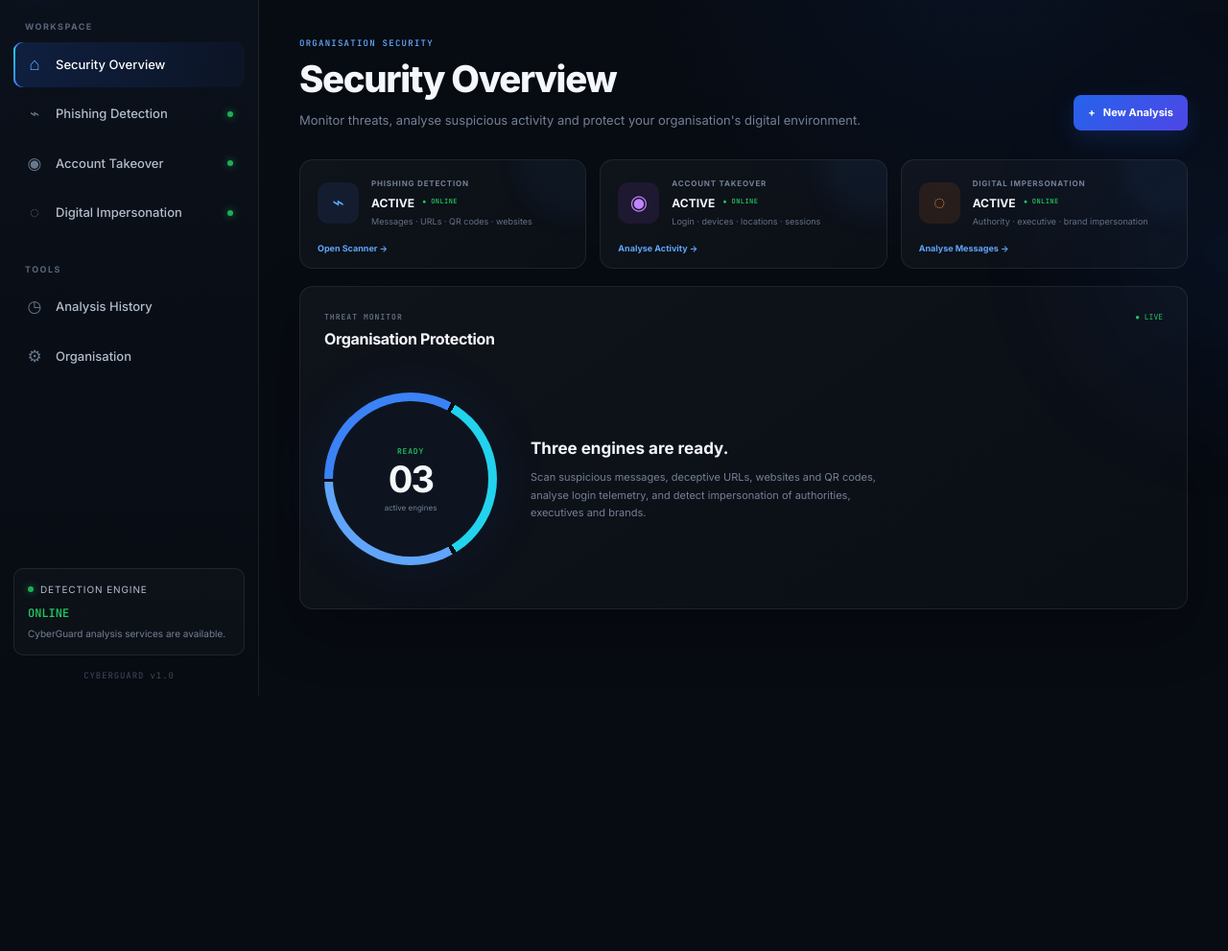
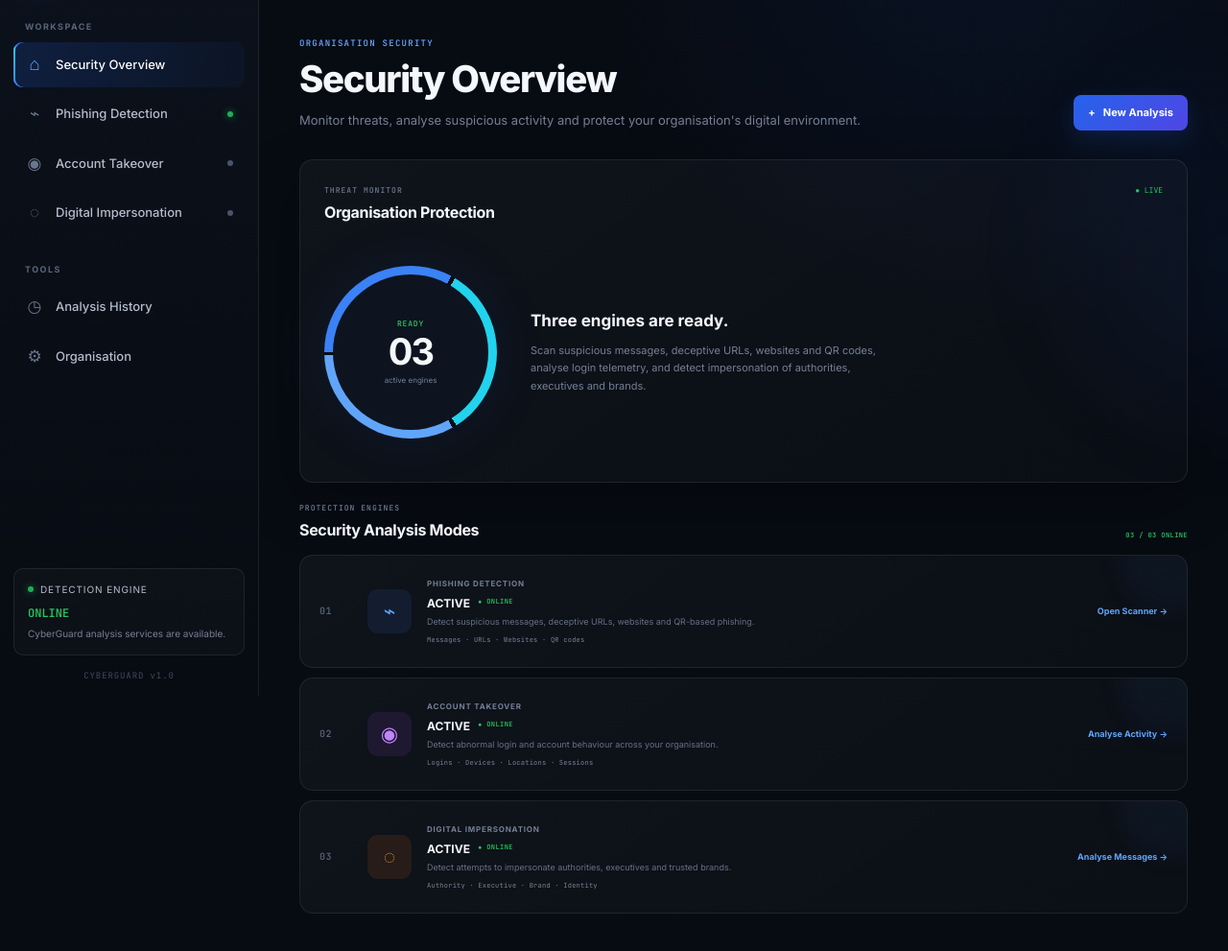
Before and after one commit to NomzaZulu/cyber1, a website: page index.html in a window 1280 px wide. Shown: the part 75-1066 px from the top of the page at 96% size. Before the commit the page ends 808 px from the top, so only its background shows below. Drawn offline with Linux system fonts and the light colour scheme.

Commit message:
Update index.html

```diff
--- a/index.html
+++ b/index.html
@@ -86,7 +86,7 @@
                 >
                     <span class="nav-icon">◉</span>
                     <span>Account Takeover</span>
-                    <span class="nav-status live"></span>
+                    <span class="nav-status upcoming"></span>
                 </button>
 
                 <button
@@ -95,7 +95,7 @@
                 >
                     <span class="nav-icon">◌</span>
                     <span>Digital Impersonation</span>
-                    <span class="nav-status live"></span>
+                    <span class="nav-status upcoming"></span>
                 </button>
 
             </div>
@@ -250,120 +250,6 @@
                             <span>+</span>
                             New Analysis
                         </button>
-
-                    </div>
-
-
-                    <!-- Security Summary -->
-
-                    <div class="summary-grid">
-
-                        <div
-                            class="summary-card engine-summary-card"
-                            data-view-target="phishing"
-                            role="button"
-                            tabindex="0"
-                            aria-label="Open Phishing Detection"
-                        >
-
-                            <div class="summary-icon blue">
-                                ⌁
-                            </div>
-
-                            <div class="summary-info">
-
-                                <span class="summary-label">
-                                    PHISHING DETECTION
-                                </span>
-
-                                <div class="summary-status-row">
-                                    <strong>ACTIVE</strong>
-                                    <span class="summary-online">● ONLINE</span>
-                                </div>
-
-                                <small>
-                                    Messages · URLs · QR codes · websites
-                                </small>
-
-                            </div>
-
-                            <span class="summary-action">
-                                Open Scanner →
-                            </span>
-
-                        </div>
-
-
-                        <div
-                            class="summary-card engine-summary-card"
-                            data-view-target="takeover"
-                            role="button"
-                            tabindex="0"
-                            aria-label="Open Account Takeover Detection"
-                        >
-
-                            <div class="summary-icon purple">
-                                ◉
-                            </div>
-
-                            <div class="summary-info">
-
-                                <span class="summary-label">
-                                    ACCOUNT TAKEOVER
-                                </span>
-
-                                <div class="summary-status-row">
-                                    <strong>ACTIVE</strong>
-                                    <span class="summary-online">● ONLINE</span>
-                                </div>
-
-                                <small>
-                                    Login · devices · locations · sessions
-                                </small>
-
-                            </div>
-
-                            <span class="summary-action">
-                                Analyse Activity →
-                            </span>
-
-                        </div>
-
-
-                        <div
-                            class="summary-card engine-summary-card"
-                            data-view-target="impersonation"
-                            role="button"
-                            tabindex="0"
-                            aria-label="Open Digital Impersonation Detection"
-                        >
-
-                            <div class="summary-icon orange">
-                                ◌
-                            </div>
-
-                            <div class="summary-info">
-
-                                <span class="summary-label">
-                                    DIGITAL IMPERSONATION
-                                </span>
-
-                                <div class="summary-status-row">
-                                    <strong>ACTIVE</strong>
-                                    <span class="summary-online">● ONLINE</span>
-                                </div>
-
-                                <small>
-                                    Authority · executive · brand impersonation
-                                </small>
-
-                            </div>
-
-                            <span class="summary-action">
-                                Analyse Messages →
-                            </span>
-
-                        </div>
 
                     </div>
 
@@ -435,6 +321,93 @@
                         </div>
 
 
+
+                    </div>
+
+
+                    <!-- Protection Engines -->
+
+                    <div class="engine-stack">
+
+                        <div class="engine-stack-heading">
+                            <div>
+                                <span class="panel-kicker">PROTECTION ENGINES</span>
+                                <h3>Security Analysis Modes</h3>
+                            </div>
+                            <span class="engine-stack-count">03 / 03 ONLINE</span>
+                        </div>
+
+                        <div
+                            class="summary-card engine-summary-card engine-stack-card"
+                            data-view-target="phishing"
+                            role="button"
+                            tabindex="0"
+                            aria-label="Open Phishing Detection"
+                        >
+                            <span class="engine-number">01</span>
+
+                            <div class="summary-icon blue">⌁</div>
+
+                            <div class="summary-info">
+                                <span class="summary-label">PHISHING DETECTION</span>
+                                <div class="summary-status-row">
+                                    <strong>ACTIVE</strong>
+                                    <span class="summary-online">● ONLINE</span>
+                                </div>
+                                <small>Detect suspicious messages, deceptive URLs, websites and QR-based phishing.</small>
+                                <span class="engine-capabilities">Messages · URLs · Websites · QR codes</span>
+                            </div>
+
+                            <span class="summary-action">Open Scanner →</span>
+                        </div>
+
+                        <div
+                            class="summary-card engine-summary-card engine-stack-card"
+                            data-view-target="takeover"
+                            role="button"
+                            tabindex="0"
+                            aria-label="Open Account Takeover Detection"
+                        >
+                            <span class="engine-number">02</span>
+
+                            <div class="summary-icon purple">◉</div>
+
+                            <div class="summary-info">
+                                <span class="summary-label">ACCOUNT TAKEOVER</span>
+                                <div class="summary-status-row">
+                                    <strong>ACTIVE</strong>
+                                    <span class="summary-online">● ONLINE</span>
+                                </div>
+                                <small>Detect abnormal login and account behaviour across your organisation.</small>
+                                <span class="engine-capabilities">Logins · Devices · Locations · Sessions</span>
+                            </div>
+
+                            <span class="summary-action">Analyse Activity →</span>
+                        </div>
+
+                        <div
+                            class="summary-card engine-summary-card engine-stack-card"
+                            data-view-target="impersonation"
+                            role="button"
+                            tabindex="0"
+                            aria-label="Open Digital Impersonation Detection"
+                        >
+                            <span class="engine-number">03</span>
+
+                            <div class="summary-icon orange">◌</div>
+
+                            <div class="summary-info">
+                                <span class="summary-label">DIGITAL IMPERSONATION</span>
+                                <div class="summary-status-row">
+                                    <strong>ACTIVE</strong>
+                                    <span class="summary-online">● ONLINE</span>
+                                </div>
+                                <small>Detect attempts to impersonate authorities, executives and trusted brands.</small>
+                                <span class="engine-capabilities">Authority · Executive · Brand · Identity</span>
+                            </div>
+
+                            <span class="summary-action">Analyse Messages →</span>
+                        </div>
 
                     </div>
 
```
